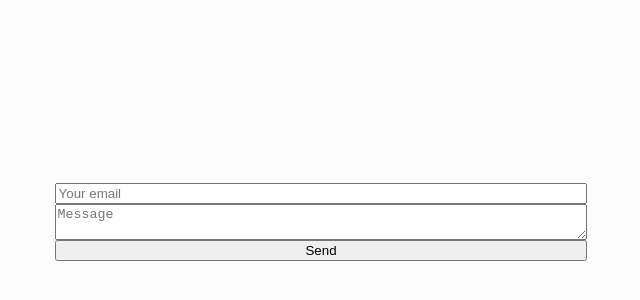
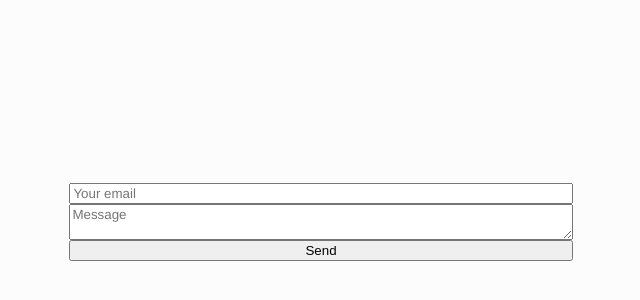
Before and after one commit to ArthurSmid/arthursmid.com, a plain HTML site: page contact.html in a window 1280 px wide. Shown: the part 128-428 px from the top of the page, without its empty margins (319-959 px from the left). Drawn offline with Linux system fonts and the light colour scheme.

Commit message:
add font style to contact

```diff
--- a/smid.css
+++ b/smid.css
@@ -283,4 +283,11 @@ form {
   height: 80vh;
   margin: auto;
   justify-content: center;
+  padding: 0em 1em 0 1em;
 }
+input {
+  font-family: "Helvetica Neue", Arial, Helvetica, sans-serif;
+}
+textarea {
+  font-family: "Helvetica Neue", Arial, Helvetica, sans-serif;
+}
```
